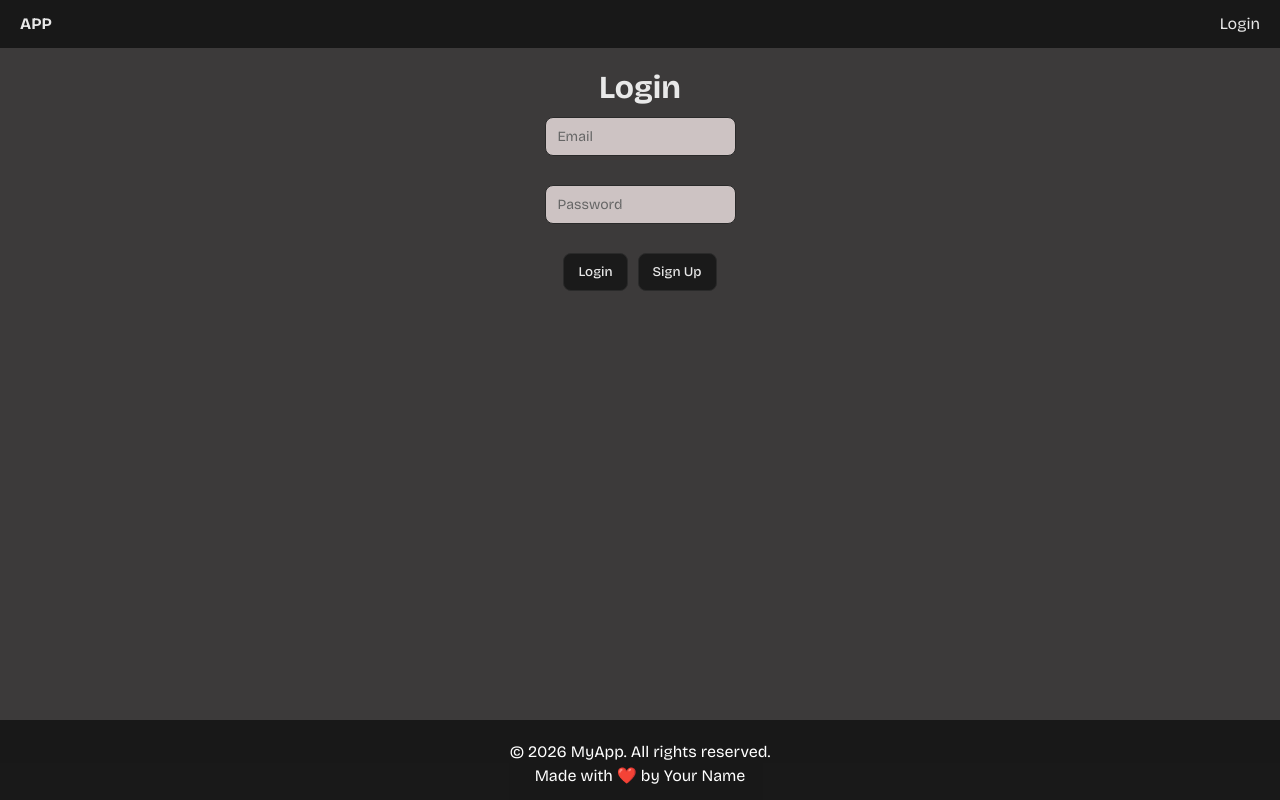
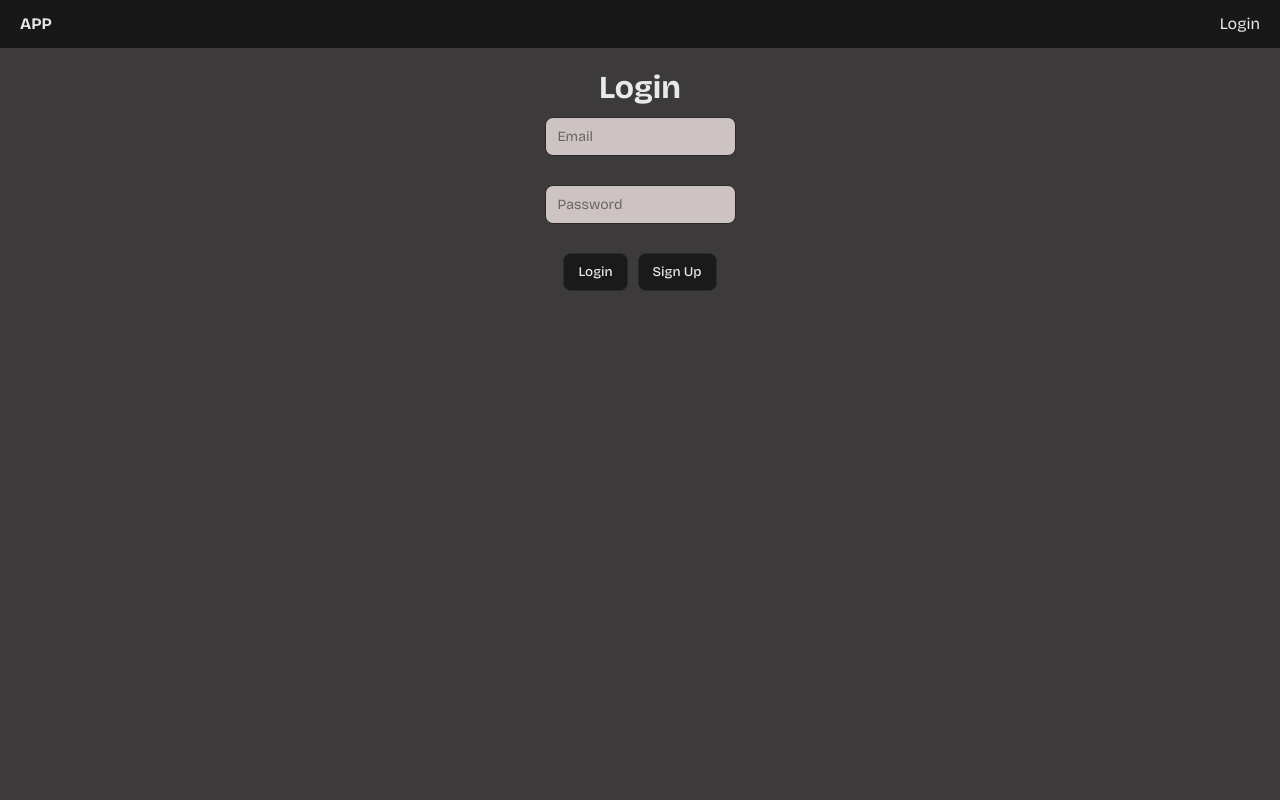
Before and after one commit to ThanosDodd/revifiro-boilerplate, a React (Vite) app: page /login in a window 1280 px wide. Shown: the top 800 px of the page. Built offline with nearby package versions, Linux system fonts and the light colour scheme; no server answers.

Commit message:
refactor: reorganize imports and enhance CSS styles for consistency across components

```diff
--- a/src/components/Navbar.jsx
+++ b/src/components/Navbar.jsx
@@ -1,7 +1,7 @@
 import { Link } from "react-router-dom";
 import { useEffect, useState } from "react";
+
 import { onAuthStateChanged } from "firebase/auth";
-
 import { auth } from "../firebase/firebase";
 
 import "./Navbar.css";
--- a/src/index.css
+++ b/src/index.css
@@ -51,13 +51,11 @@ button {
   justify-content: center;
   gap: 6px;
 }
-
 button:hover {
   transform: translateY(-1px);
   border-color: #444;
   background: #222;
 }
-
 button:disabled,
 button.disabled {
   opacity: 0.5;
@@ -84,24 +82,16 @@ input {
 
   transition: all 0.15s ease;
 }
-
 input:focus {
   border-color: #444;
   background: #fff2c1;
 }
-
 input::placeholder {
   color: #666;
 }
-
 input:disabled {
   opacity: 0.5;
   cursor: not-allowed;
-}
-
-.subtitle {
-  margin-top: 12px;
-  opacity: 0.7;
 }
 
 .actions {
@@ -111,3 +101,8 @@ input:disabled {
   justify-content: center;
   flex-wrap: wrap;
 }
+
+.subtitle {
+  margin-top: 12px;
+  opacity: 0.7;
+}
--- a/src/pages/Dashboard.jsx
+++ b/src/pages/Dashboard.jsx
@@ -1,5 +1,4 @@
 import { signOut } from "firebase/auth";
-
 import { auth } from "../firebase/firebase";
 
 import "./Pages.css";
--- a/src/pages/Home.jsx
+++ b/src/pages/Home.jsx
@@ -1,4 +1,5 @@
 import { Link } from "react-router-dom";
+
 import "./Pages.css";
 
 export default function Home() {
--- a/src/pages/Login.jsx
+++ b/src/pages/Login.jsx
@@ -44,10 +44,7 @@ export default function Login() {
   }
 
   return (
-    <div
-      className="page"
-      style={{ display: "flex", flexDirection: "column", alignItems: "center" }}
-    >
+    <div className="page centerSomething">
       <h1>Login</h1>
 
       <input
@@ -68,14 +65,13 @@ export default function Login() {
 
       <br />
       <div style={{ display: "flex", gap: "10px" }}>
-
-      <button onClick={handleLogin} disabled={loading}>
-        {loading ? "Logging in..." : "Login"}
-      </button>
-
-      <button onClick={handleSignup} disabled={loading}>
-        {loading ? "Creating account..." : "Sign Up"}
-      </button> </div>
+        <button onClick={handleLogin} disabled={loading}>
+          {loading ? "Logging in..." : "Login"}
+        </button>
+        <button onClick={handleSignup} disabled={loading}>
+          {loading ? "Creating account..." : "Sign Up"}
+        </button>{" "}
+      </div>
     </div>
   );
 }
--- a/src/pages/Pages.css
+++ b/src/pages/Pages.css
@@ -1,10 +1,10 @@
+.centerSomething {
+  display: flex;
+  flex-direction: column;
+  align-items: center;
+}
+
 .page {
   padding: 1rem;
-  min-height: 80vh;
+  min-height: 99vh;
 }
-
-.dashboard-link {
-  color: rgb(40, 131, 6);
-  text-decoration: underline;
-  cursor: pointer;
-}
```
Also changed, not shown: src/App.jsx (+4 -3 lines).
